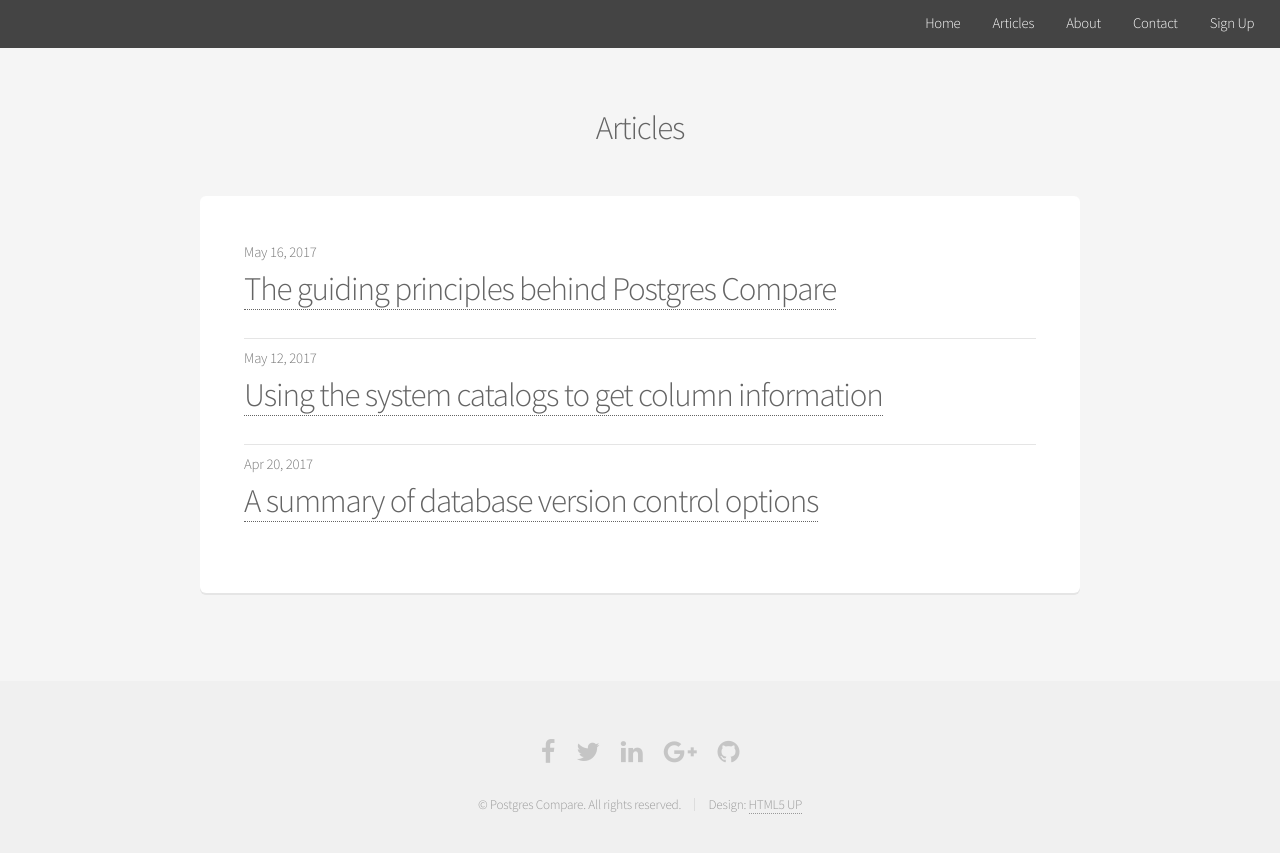
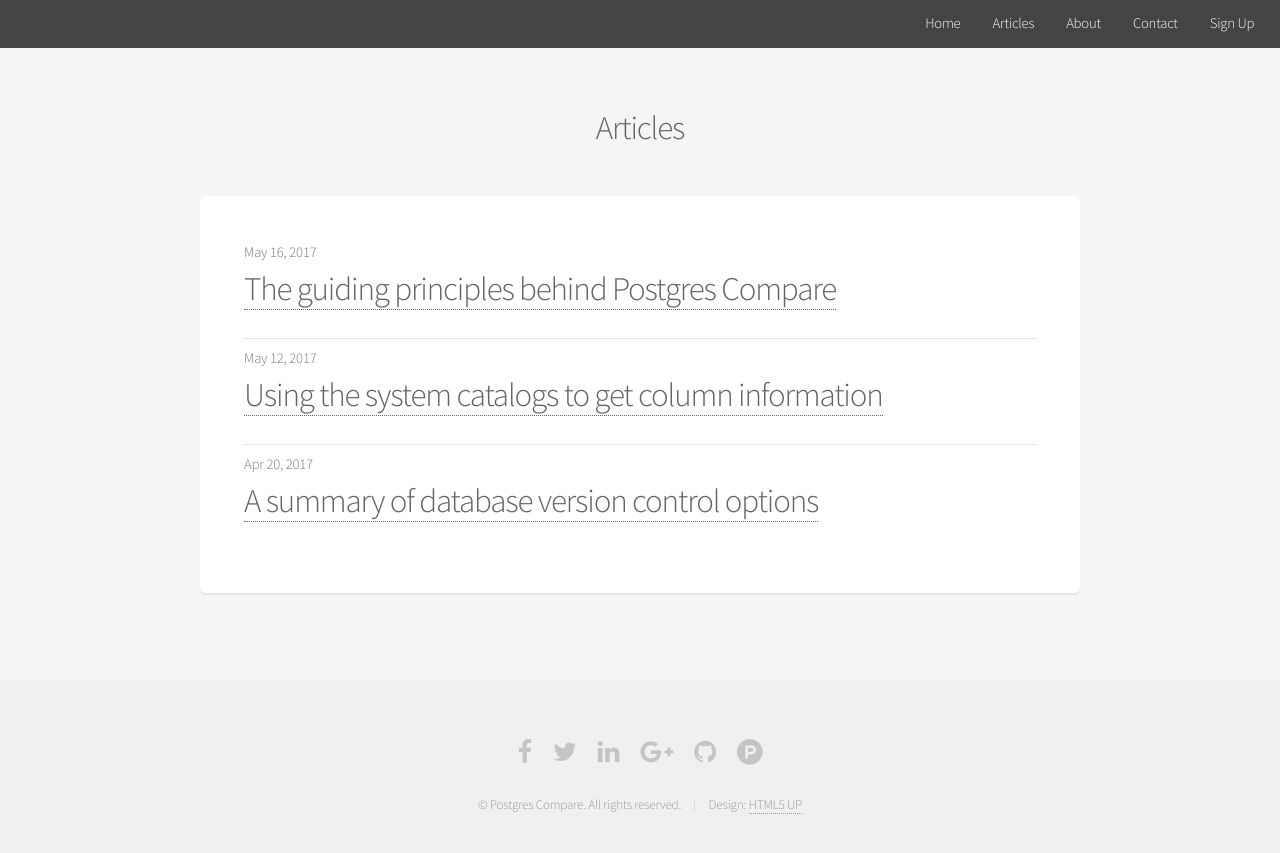
Before and after one commit to sql-migrate/backup2.sql-migrate.github.io, a Jekyll site: the page built from articles.md, in a window 1280 px wide. Shown: the top 853 px of the page. Built offline with Jekyll 4.4.1, drawn with Linux system fonts in a browser that asks for light colours.

Commit message:
Update footer.html

```diff
--- a/_includes/footer.html
+++ b/_includes/footer.html
@@ -5,6 +5,7 @@
     <li><a href="https://www.linkedin.com/company/postgres-compare" class="icon fa-linkedin"><span class="label">Linkedin</span></a></li>
     <li><a href="https://www.google.com/+PostgresCompare" class="icon fa-google-plus"><span class="label">G+</span></a></li>
     <li><a href="https://github.com/orgs/PostgresCompare" class="icon fa-github"><span class="label">GitHub</span></a></li>
+    <li><a href="https://www.producthunt.com/@postgrescompare" class="icon fa-product-hunt"><span class="label">Product Hunt</span></a></li>
   </ul>
   <ul class="copyright">
     <li>&copy; Postgres Compare. All rights reserved.</li><li>Design: <a href="http://html5up.net">HTML5 UP</a></li>
```
